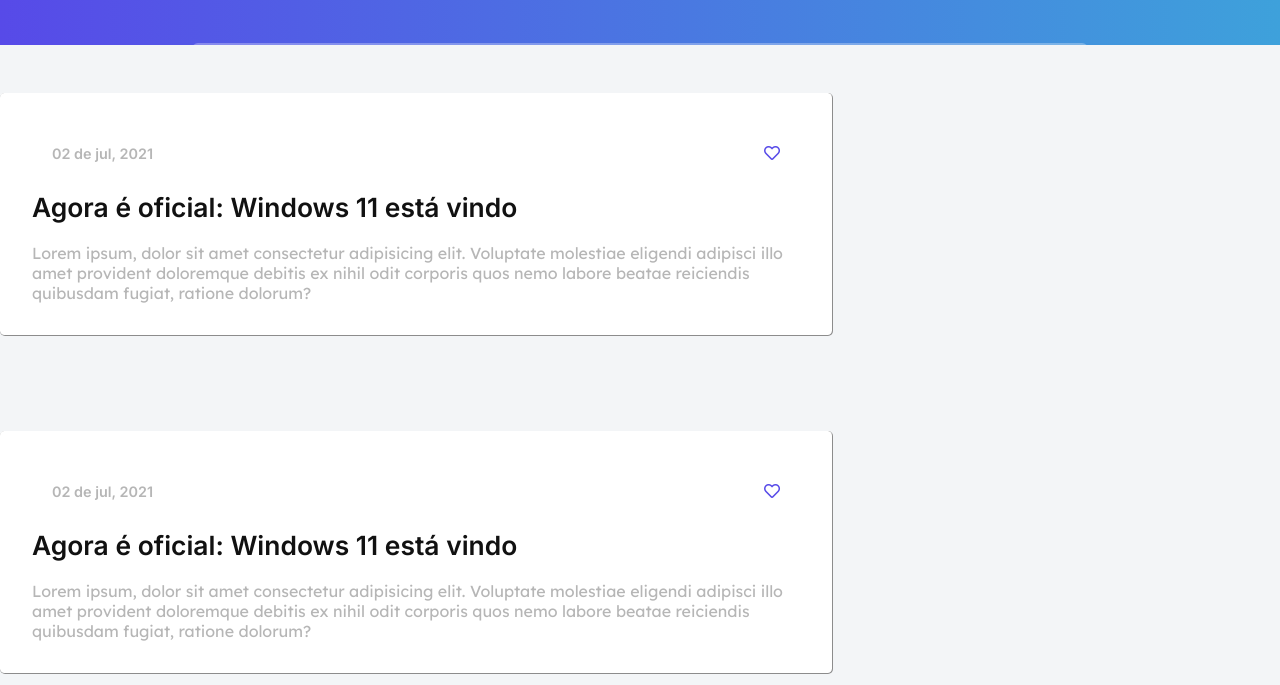
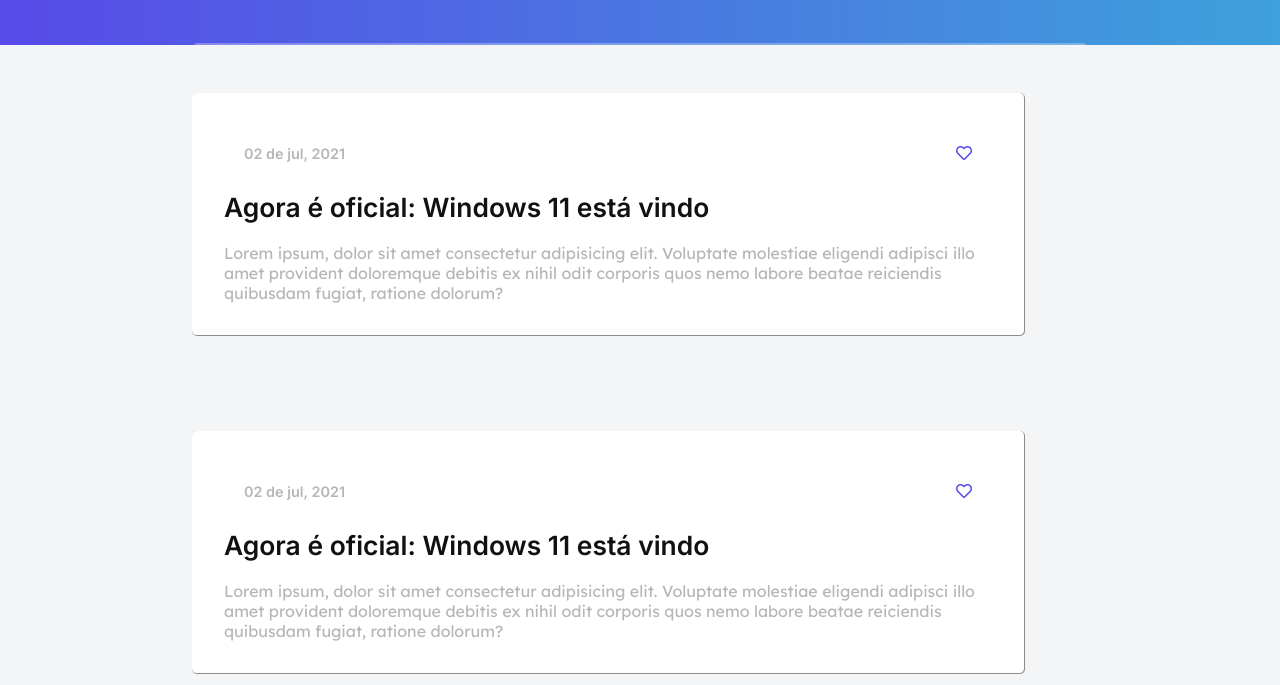
Before and after one commit to kadukitesesi/codelandia, a plain HTML site: page index.html in a window 1280 px wide. Shown: the part 115-800 px from the top of the page. Drawn offline with Linux system fonts and the light colour scheme.

Commit message:
Update style.css

```diff
--- a/style.css
+++ b/style.css
@@ -62,7 +62,7 @@
     max-width: 60%;
     max-height: 40vh;
     background-color:white;
-    margin-left:0 auto;
+    margin-left:15%;
     margin-top: 3em;
     box-shadow: 0.5px 0.5px 0.5px 0.5px  rgba(100, 98, 98, 0.712);
     border-radius: 4.5px;
```
